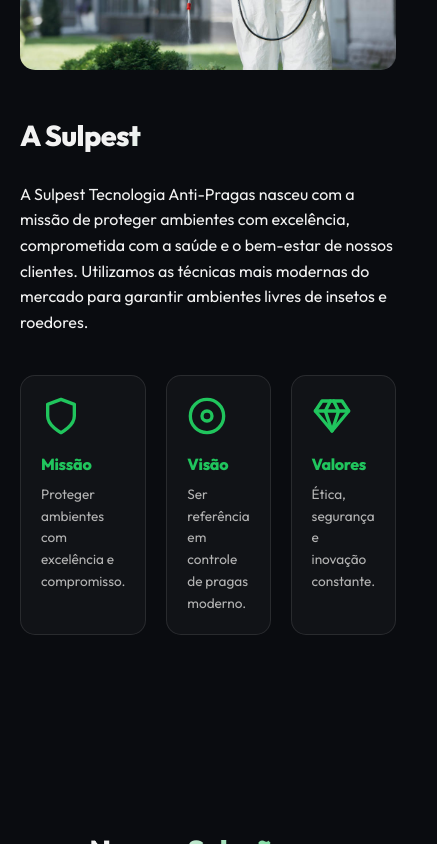
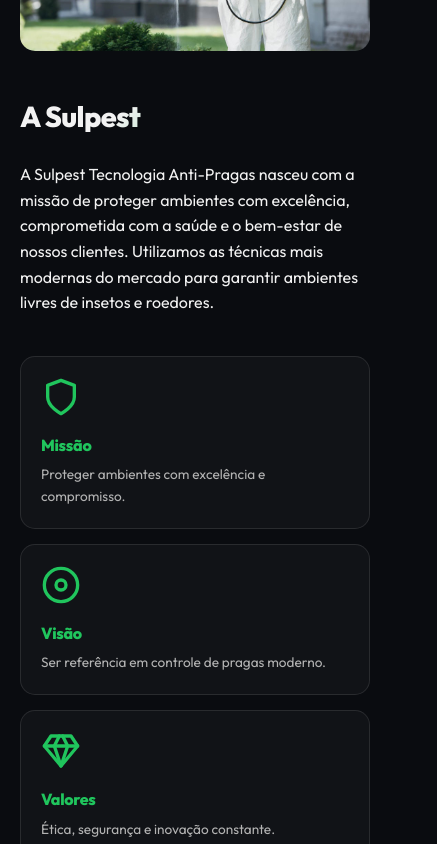
Before and after one commit to Juninho21/sulpest_site, a React (Vite) app: page / in a window 390 px wide. Shown: the part 1156-2000 px from the top of the page, 437 px wide, since content can reach past the window. Built offline with nearby package versions, Linux system fonts and the light colour scheme.

Commit message:
fix: ajustes de responsividade e largura para Android WebView

```diff
--- a/index.html
+++ b/index.html
@@ -4,7 +4,7 @@
 <head>
   <meta charset="UTF-8" />
   <link rel="icon" type="image/png" href="/favicon.png" />
-  <meta name="viewport" content="width=device-width, initial-scale=1.0" />
+  <meta name="viewport" content="width=device-width, initial-scale=1.0, maximum-scale=5.0, viewport-fit=cover" />
   <title>Sulpest - Tecnologia Anti-Pragas</title>
   <meta name="description"
     content="Especialistas em controle de pragas com tecnologia de ponta. Protegendo seu ambiente com excelência e compromisso em Santa Bárbara do Sul e região." />
--- a/src/components/Navbar.jsx
+++ b/src/components/Navbar.jsx
@@ -60,6 +60,7 @@
           width: 100%;
           z-index: 1000;
           padding: 1.5rem 0;
+          padding-top: calc(1.5rem + env(safe-area-inset-top));
           transition: var(--transition);
         }
 
@@ -67,6 +68,7 @@
           background: var(--card-bg);
           backdrop-filter: blur(20px);
           padding: 0.5rem 0;
+          padding-top: calc(0.5rem + env(safe-area-inset-top));
           border-bottom: 1px solid var(--glass-border);
         }
 
@@ -84,9 +86,11 @@
 
         .navbar-logo {
           height: 100px;
+          max-width: 240px;
           width: auto;
           display: block;
           transition: var(--transition);
+          object-fit: contain;
         }
 
         [data-theme='light'] .navbar-logo {
@@ -196,7 +200,7 @@
           .nav-links {
             position: fixed;
             top: 0;
-            right: -100%;
+            right: 0;
             width: 85%;
             max-width: 320px;
             height: 100dvh; /* Dynamic viewport height para mobile */
@@ -204,13 +208,18 @@
             flex-direction: column;
             justify-content: center;
             padding: 60px 40px;
+            transform: translateX(100%);
+            visibility: hidden;
             transition: 0.4s cubic-bezier(0.16, 1, 0.3, 1);
             box-shadow: -10px 0 30px rgba(0,0,0,0.5);
             z-index: 1000;
             gap: 1.5rem;
           }
 
-          .nav-links.active { right: 0; }
+          .nav-links.active {
+            transform: translateX(0);
+            visibility: visible;
+          }
 
           .nav-links a {
             width: 100%;
@@ -259,6 +268,10 @@
            }
            .nav-actions { gap: 0.5rem; }
            .nav-links { width: 90%; }
+           .navbar-logo {
+             height: 55px;
+             max-width: 150px;
+           }
         }
       `}</style>
       <div className={`menu-overlay ${isMenuOpen ? 'active' : ''}`} onClick={() => setIsMenuOpen(false)}></div>
--- a/src/index.css
+++ b/src/index.css
@@ -32,12 +32,20 @@
   box-sizing: border-box;
 }
 
+html,
+body {
+  width: 100%;
+  overflow-x: hidden;
+  position: relative;
+  margin: 0;
+  padding: 0;
+}
+
 body {
   font-family: 'Outfit', sans-serif;
   background-color: var(--bg);
   color: var(--text);
   line-height: 1.6;
-  overflow-x: hidden;
   -webkit-font-smoothing: antialiased;
 }
 
@@ -330,7 +338,7 @@
 /* Services Section */
 .services-grid {
   display: grid;
-  grid-template-columns: repeat(auto-fit, minmax(280px, 1fr));
+  grid-template-columns: repeat(auto-fit, minmax(250px, 1fr));
   gap: 30px;
 }
 
@@ -645,6 +653,11 @@
     font-size: 16px !important;
     padding: 15px !important;
   }
+
+  .values-grid {
+    grid-template-columns: 1fr;
+    gap: 15px;
+  }
 }
 
 @media (max-width: 480px) {
```
